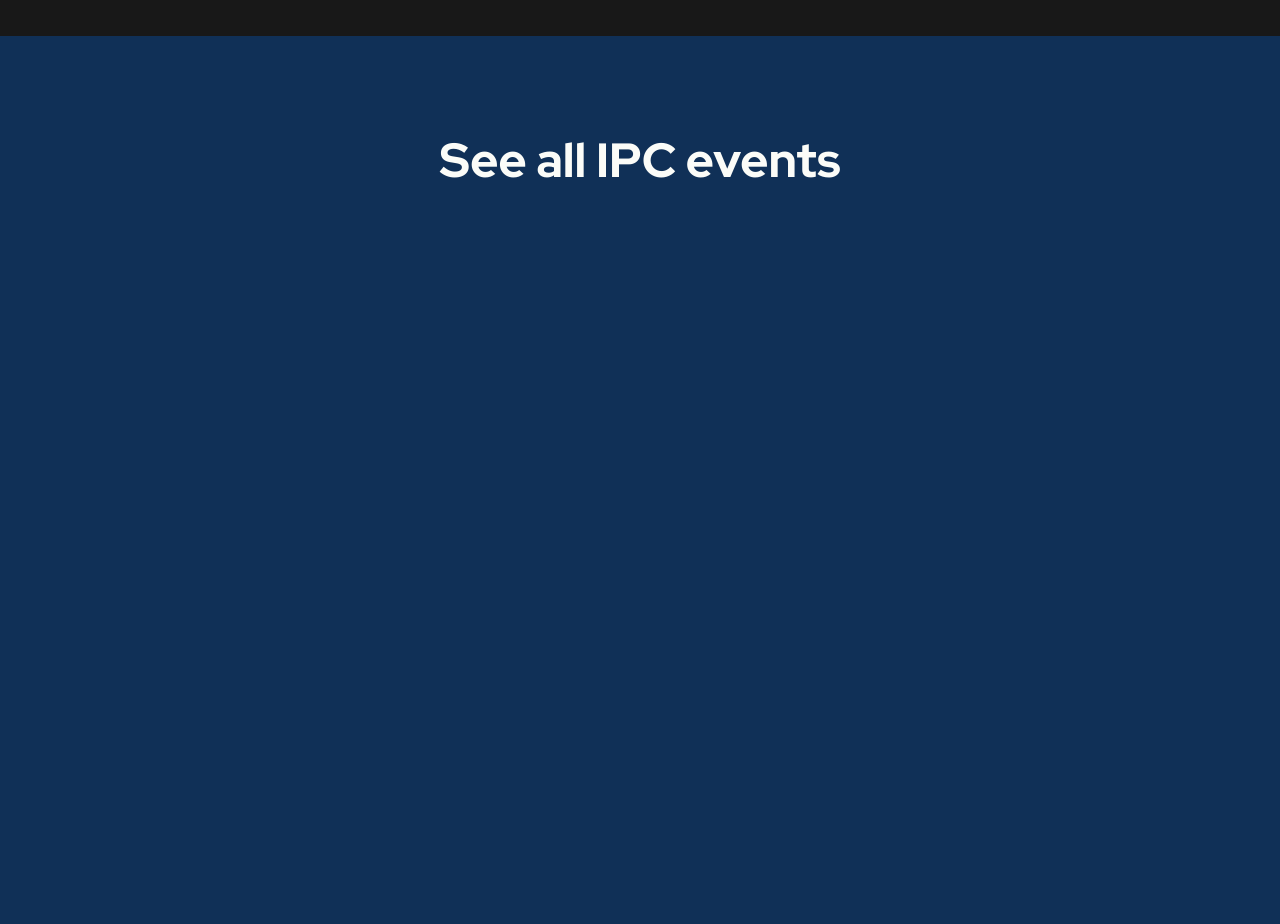
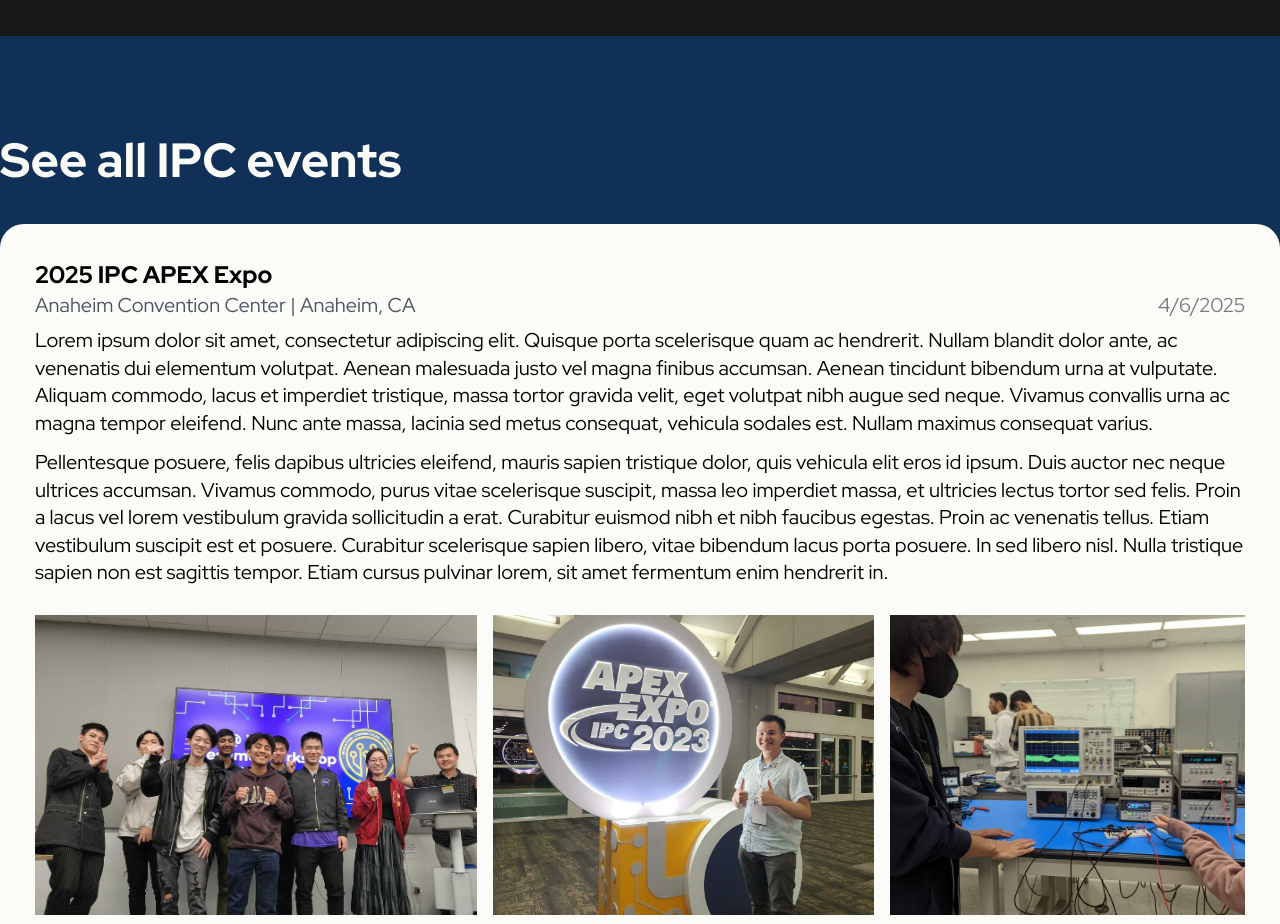
Before and after one commit to IPC-at-UCI/ipc-uci-website, a Next.js app: page /events in a window 1280 px wide. Shown: the part 1020-1944 px from the top of the page. Built offline with nearby package versions, Linux system fonts and the light colour scheme.

Commit message:
Update readme

```diff
--- a/src/app/_data/events.ts
+++ b/src/app/_data/events.ts
@@ -1,35 +1,39 @@
 import { StaticImport } from "next/dist/shared/lib/get-img-props";
 
-import img4 from "@/app/_images/img4.jpg";
+import img2 from "./event-images/img2.jpg";
+import img3 from "./event-images/img3.jpg";
+import img4 from "./event-images/img4.jpg";
 
-interface EventObject {
+export interface EventObject {
   title: string;
   buildingName: string;
   location: string;
   date: Date;
-  description: string;
+  description: string[];
   images?: StaticImport[];
 }
 
-const EVENT_DATA: EventObject[] = [
+export const EVENT_DATA: EventObject[] = [
   {
     title: "2025 IPC APEX Expo",
     buildingName: "Anaheim Convention Center",
     location: "Anaheim, CA",
     date: new Date("2025-04-06"),
-    description:
-      "Lorem ipsum dolor sit amet, consectetur adipiscing elit. Quisque porta scelerisque quam ac hendrerit. Nullam blandit dolor ante, ac venenatis dui elementum volutpat. Aenean malesuada justo vel magna finibus accumsan. Aenean tincidunt bibendum urna at vulputate. Aliquam commodo, lacus et imperdiet tristique, massa tortor gravida velit, eget volutpat nibh augue sed neque. Vivamus convallis urna ac magna tempor eleifend. Nunc ante massa, lacinia sed metus consequat, vehicula sodales est. Nullam maximus consequat varius.\nPellentesque posuere, felis dapibus ultricies eleifend, mauris sapien tristique dolor, quis vehicula elit eros id ipsum. Duis auctor nec neque ultrices accumsan. Vivamus commodo, purus vitae scelerisque suscipit, massa leo imperdiet massa, et ultricies lectus tortor sed felis. Proin a lacus vel lorem vestibulum gravida sollicitudin a erat. Curabitur euismod nibh et nibh faucibus egestas. Proin ac venenatis tellus. Etiam vestibulum suscipit est et posuere. Curabitur scelerisque sapien libero, vitae bibendum lacus porta posuere. In sed libero nisl. Nulla tristique sapien non est sagittis tempor. Etiam cursus pulvinar lorem, sit amet fermentum enim hendrerit in.",
-    images: [img4],
+    description: [
+      "Lorem ipsum dolor sit amet, consectetur adipiscing elit. Quisque porta scelerisque quam ac hendrerit. Nullam blandit dolor ante, ac venenatis dui elementum volutpat. Aenean malesuada justo vel magna finibus accumsan. Aenean tincidunt bibendum urna at vulputate. Aliquam commodo, lacus et imperdiet tristique, massa tortor gravida velit, eget volutpat nibh augue sed neque. Vivamus convallis urna ac magna tempor eleifend. Nunc ante massa, lacinia sed metus consequat, vehicula sodales est. Nullam maximus consequat varius.",
+      "Pellentesque posuere, felis dapibus ultricies eleifend, mauris sapien tristique dolor, quis vehicula elit eros id ipsum. Duis auctor nec neque ultrices accumsan. Vivamus commodo, purus vitae scelerisque suscipit, massa leo imperdiet massa, et ultricies lectus tortor sed felis. Proin a lacus vel lorem vestibulum gravida sollicitudin a erat. Curabitur euismod nibh et nibh faucibus egestas. Proin ac venenatis tellus. Etiam vestibulum suscipit est et posuere. Curabitur scelerisque sapien libero, vitae bibendum lacus porta posuere. In sed libero nisl. Nulla tristique sapien non est sagittis tempor. Etiam cursus pulvinar lorem, sit amet fermentum enim hendrerit in.",
+    ],
+    images: [img2, img3, img4, img2, img3, img4],
   },
   {
     title: "2025 IPC APEX Expo",
     buildingName: "Anaheim Convention Center",
     location: "Anaheim, CA",
-    date: new Date("2025-04-06"),
-    description:
-      "Lorem ipsum dolor sit amet, consectetur adipiscing elit. Quisque porta scelerisque quam ac hendrerit. Nullam blandit dolor ante, ac venenatis dui elementum volutpat. Aenean malesuada justo vel magna finibus accumsan. Aenean tincidunt bibendum urna at vulputate. Aliquam commodo, lacus et imperdiet tristique, massa tortor gravida velit, eget volutpat nibh augue sed neque. Vivamus convallis urna ac magna tempor eleifend. Nunc ante massa, lacinia sed metus consequat, vehicula sodales est. Nullam maximus consequat varius.\nPellentesque posuere, felis dapibus ultricies eleifend, mauris sapien tristique dolor, quis vehicula elit eros id ipsum. Duis auctor nec neque ultrices accumsan. Vivamus commodo, purus vitae scelerisque suscipit, massa leo imperdiet massa, et ultricies lectus tortor sed felis. Proin a lacus vel lorem vestibulum gravida sollicitudin a erat. Curabitur euismod nibh et nibh faucibus egestas. Proin ac venenatis tellus. Etiam vestibulum suscipit est et posuere. Curabitur scelerisque sapien libero, vitae bibendum lacus porta posuere. In sed libero nisl. Nulla tristique sapien non est sagittis tempor. Etiam cursus pulvinar lorem, sit amet fermentum enim hendrerit in.",
+    date: new Date("2024-04-06"),
+    description: [
+      "Lorem ipsum dolor sit amet, consectetur adipiscing elit. Quisque porta scelerisque quam ac hendrerit. Nullam blandit dolor ante, ac venenatis dui elementum volutpat. Aenean malesuada justo vel magna finibus accumsan. Aenean tincidunt bibendum urna at vulputate. Aliquam commodo, lacus et imperdiet tristique, massa tortor gravida velit, eget volutpat nibh augue sed neque. Vivamus convallis urna ac magna tempor eleifend. Nunc ante massa, lacinia sed metus consequat, vehicula sodales est. Nullam maximus consequat varius.",
+      "Pellentesque posuere, felis dapibus ultricies eleifend, mauris sapien tristique dolor, quis vehicula elit eros id ipsum. Duis auctor nec neque ultrices accumsan. Vivamus commodo, purus vitae scelerisque suscipit, massa leo imperdiet massa, et ultricies lectus tortor sed felis. Proin a lacus vel lorem vestibulum gravida sollicitudin a erat. Curabitur euismod nibh et nibh faucibus egestas. Proin ac venenatis tellus. Etiam vestibulum suscipit est et posuere. Curabitur scelerisque sapien libero, vitae bibendum lacus porta posuere. In sed libero nisl. Nulla tristique sapien non est sagittis tempor. Etiam cursus pulvinar lorem, sit amet fermentum enim hendrerit in.",
+    ],
     images: [img4],
   },
 ];
-
-export default EVENT_DATA;
--- a/src/app/events/page.tsx
+++ b/src/app/events/page.tsx
@@ -1,24 +1,70 @@
-import Link from "next/link"
+import Image from "next/image";
+import { StaticImport } from "next/dist/shared/lib/get-img-props";
 
-import Navigation from "@/components/Navigation"
-import Section from "@/components/Section"
-import Footer from "@/components/Footer"
+import Navigation from "@/components/Navigation";
+import Section from "@/components/Section";
+import Footer from "@/components/Footer";
+
+import { EVENT_DATA, EventObject } from "@/app/_data/events";
 
 export default function Page() {
+  const eventPassed = (date: Date) => {
+    const today = new Date();
+    return today > date;
+  };
+
   return (
-        <div>
+    <div className="overflow-x-hidden">
       <Navigation />
       <Section className="h-[1000px] bg-ipc-black flex justify-center items-center">
         <div>
-                    <div className="text-7xl font-bold text-ipc-yellow">Discover Events</div>
+          <div className="text-7xl font-bold text-ipc-yellow">
+            Discover Events
+          </div>
         </div>
       </Section>
       <Section className="min-h-[1000px] bg-ipc-blue flex justify-center">
+        <div className="container mx-auto mb-[100px]">
+          <div className="text-5xl font-bold text-ipc-white mt-[100px] mb-[40px]">
+            See all IPC events
+          </div>
+          <div className="flex flex-col gap-4 text-xl">
+            {EVENT_DATA.map((event: EventObject, key: number) => (
+              <div className={`p-[35px] rounded-3xl ${eventPassed(event.date) ? "bg-zinc-400" : "bg-ipc-white"}`} key={key}>
                 <div>
-                    <div className="text-5xl font-bold text-ipc-white mt-[100px]">See all IPC events</div>
+                  <h2 className="font-bold text-2xl">{event.title}</h2>
+                </div>
+                <div className="flex justify-between mb-2 text-gray-600">
+                  <p>
+                    {event.buildingName} | {event.location}
+                  </p>
+                  <p className="text-ipc-gray">
+                    {event.date.toLocaleDateString()}
+                  </p>
+                </div>
+                <div className="flex flex-col gap-3 mb-7">
+                  {event.description.map((paragraph: string, key: number) => (
+                    <p className="leading-snug" key={key}>
+                      {paragraph}
+                    </p>
+                  ))}
+                </div>
+                <div className="flex gap-4 overflow-x-scroll">
+                  {event.images?.map((image: StaticImport, key: number) => (
+                    <Image
+                      src={image}
+                      alt="Event image"
+                      key={key}
+                      className="h-[300px] w-fit"
+                    />
+                  ))}
+                </div>
+              </div>
+            ))}
+          </div>
         </div>
       </Section>
       <Footer />
     </div>
-    )
+  );
 }
```
Also changed, not shown: 1 other file (tests, documents, lock files or other folders). Lines whose indentation alone changed are shown as unchanged.
